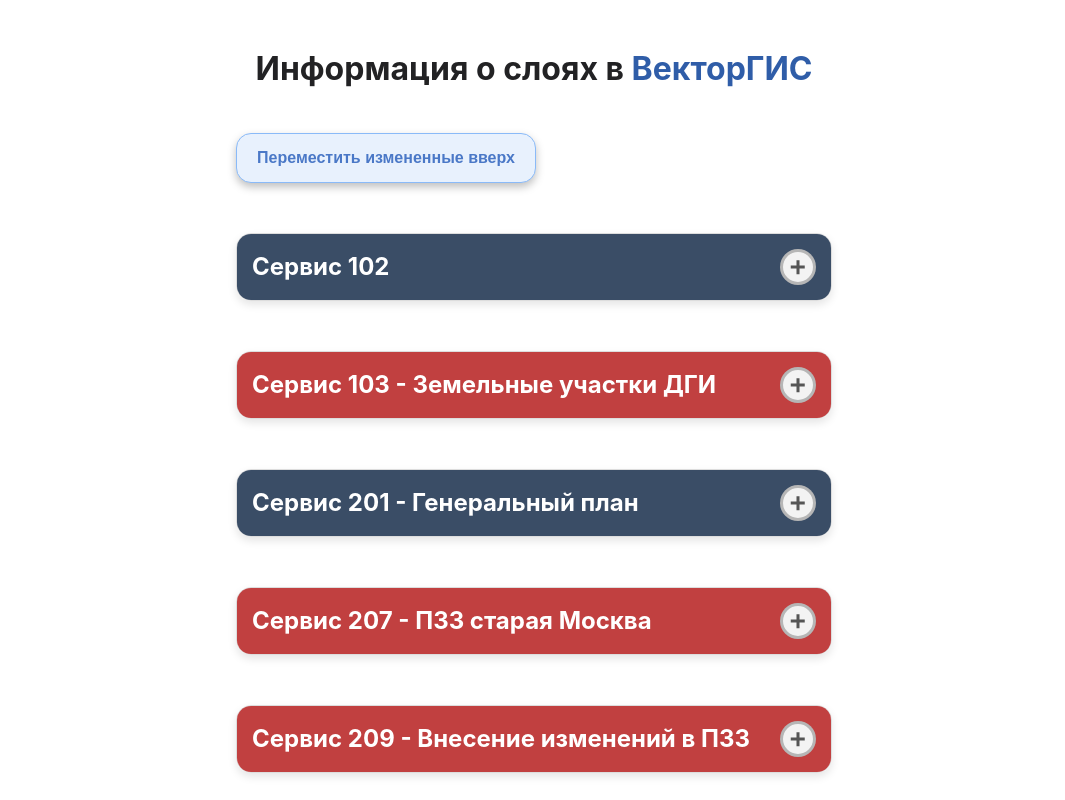
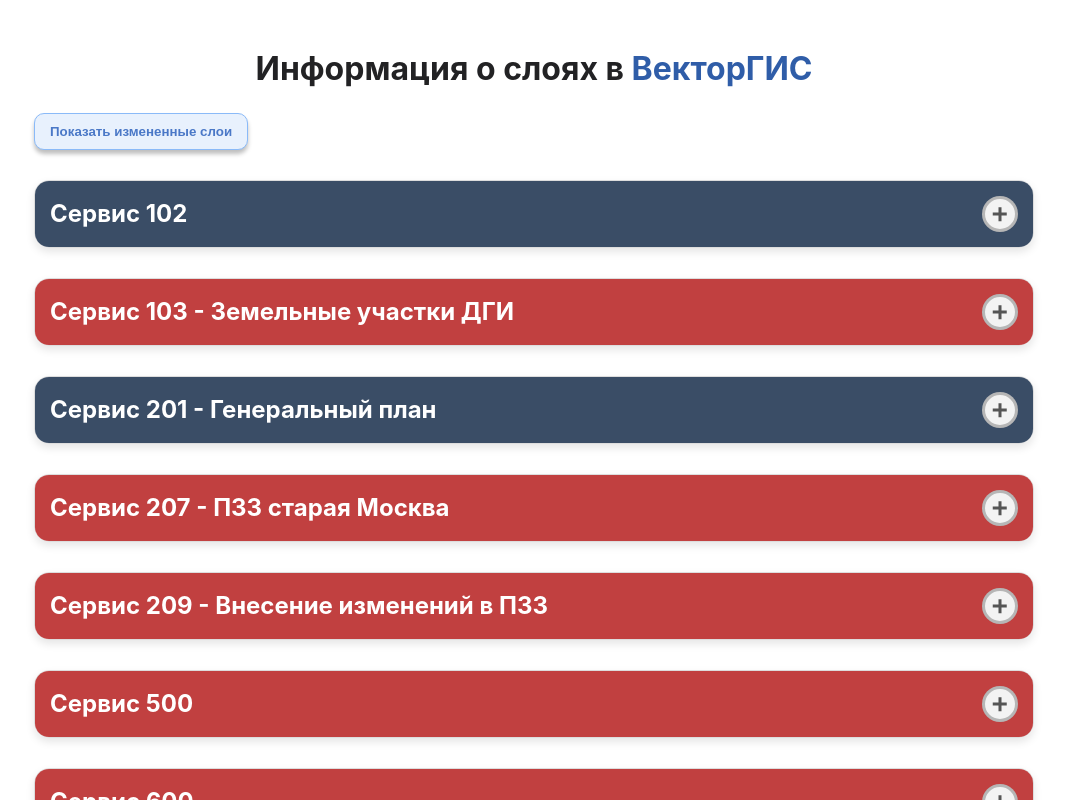
Before and after one commit to Antikab/vector-gis, a React (Vite) app in the folder frontend/: page / in a window 1280 px wide. Shown: the top 800 px of the page, without its empty margins (106-1171 px from the left). Built offline with nearby package versions, Linux system fonts and the light colour scheme.

Commit message:
сделал отображение измененных по кнопке

```diff
--- a/frontend/src/App.css
+++ b/frontend/src/App.css
@@ -5,15 +5,11 @@
 	display: flex;
 	justify-content: center;
 	align-items: center;
-	min-height: 100vh;
 }
 
 .wrapper {
 	display: flex;
 	flex-direction: column;
-	row-gap: 20px;
-	padding: 25px 50px;
-	box-sizing: border-box;
 }
 
 h1 {
@@ -81,7 +77,6 @@
 }
 
 .accordion-header {
-	gap: 30px;
 	background-color: #3a4d66;
 	color: white;
 	padding: 15px 15px;
@@ -168,12 +163,16 @@
 	flex-wrap: wrap;
 }
 
+.wrapper-button {
+	display: flex;
+	gap: 10px;
+}
+
 .sort-button {
-	padding: 15px 20px;
-	font-size: 1rem;
-	border-radius: 15px;
+	padding: 10px 15px;
+	border-radius: 10px;
 	font-weight: 600;
-	box-shadow: 0 4px 8px rgba(0, 0, 0, 0.253); /* Тень для всего аккордеона */
+	box-shadow: 0 4px 4px rgba(0, 0, 0, 0.253); /* Тень для всего аккордеона */
 	transition: box-shadow 0.3s ease; /* Плавное изменение тени */
 }
 
@@ -225,13 +224,13 @@
 /* Адаптивные стили */
 @media (max-width: 2560px) {
 	.wrapper {
-		width: 100%;
+		width: 1200px;
 		padding: 1.5rem;
 	}
 }
 @media (max-width: 1440px) {
 	.wrapper {
-		width: 100%;
+		width: 1000px;
 		padding: 1.5rem;
 	}
 }
@@ -299,7 +298,6 @@
 	}
 }
 
-
 /* Выровнять контейнер по центру экрана */
 .loading-wrapper {
 	display: flex;
--- a/frontend/src/App.jsx
+++ b/frontend/src/App.jsx
@@ -11,6 +11,8 @@
 	const [error, setError] = useState(null);
 	const [loading, setLoading] = useState(true);
 	const [progress, setProgress] = useState(0);
+	const [filteredMapsData, setFilteredMapsData] = useState({});
+	const [isFiltered, setIsFiltered] = useState(false); // добавляем состояние для отслеживания состояния фильтра
 
 	// Функция для извлечения номера из `mapKey`
 	const extractServiceNumber = (mapKey) => {
@@ -33,27 +35,22 @@
 		});
 	};
 
-	const fetchDataConfig = {
-		method: 'get',
-		maxBodyLength: Infinity,
-		url: 'http://glavapu-services:3009/todayCache',
-		// url: 'http://172.18.204.214:3009/todayCache',
+	// const fetchDataConfig = {
+	// 	method: 'get',
+	// 	maxBodyLength: Infinity,
+	// 	url: 'http://glavapu-services:3009/todayCache',
+	// 	// url: 'http://172.18.204.214:3009/todayCache',
 
-		headers: {},
-	};
+	// 	headers: {},
+	// };
 
-	const fetchYesterdayDataConfig = {
-		method: 'get',
-		maxBodyLength: Infinity,
-		url: 'http://glavapu-services:3009/yesterdayCache',
-		// url: 'http://172.18.204.214:3009/yesterdayCache',
-		headers: {},
-	};
-
-	// useEffect(() => {
-	// 	fetchData();
-	// 	fetchDataYesterday();
-	// }, []);
+	// const fetchYesterdayDataConfig = {
+	// 	method: 'get',
+	// 	maxBodyLength: Infinity,
+	// 	url: 'http://glavapu-services:3009/yesterdayCache',
+	// 	// url: 'http://172.18.204.214:3009/yesterdayCache',
+	// 	headers: {},
+	// };
 
 	// const fetchData = async () => {
 	const fetchTestData = async () => {
@@ -104,6 +101,7 @@
 			// Симуляция прогресса загрузки
 			await simulateProgress();
 			// const response = await axios.request(fetchYesterdayDataConfig);
+			// setYesterdayMapsData(response.data);
 			setYesterdayMapsData(testYesterdayData);
 			setProgress(100); // Установите прогресс в 100% после успешной загрузки
 		} catch (error) {
@@ -126,6 +124,15 @@
 
 		fetchData();
 	}, []);
+
+	// useEffect(() => {
+	// 	const fetchDates = async () => {
+	// 		await fetchData();
+	// 		await fetchDataYesterday();
+	// 	};
+
+	// 	fetchDates();
+	// }, []);
 
 	const convertTimestampToDate = (timestamp, type) => {
 		if (type === 'folder') {
@@ -179,6 +186,32 @@
 		}));
 	};
 
+	const filterChangedLayers = () => {
+		// Фильтруем только те сервисы, в которых есть изменения
+		const filteredData = Object.keys(mapsData).reduce((acc, mapKey) => {
+			const hasMismatch = mapsData[mapKey].some((layer) => {
+				const yesterdayLayer = yesterdayMapsData[mapKey]?.find(
+					(yesterdayLayer) => yesterdayLayer.code === layer.code
+				);
+				return (
+					yesterdayLayer?.timestamp &&
+					layer.timestamp &&
+					yesterdayLayer.timestamp !== layer.timestamp
+				);
+			});
+
+			if (hasMismatch) {
+				acc[mapKey] = mapsData[mapKey]; // Сохраняем только те данные, которые были изменены
+			}
+
+			return acc;
+		}, {});
+
+		// Обновляем состояние
+		setFilteredMapsData(filteredData);
+		setIsFiltered(true); // Устанавливаем состояние фильтрации в true
+	};
+
 	if (loading)
 		return (
 			<div className="loading-wrapper">
@@ -207,13 +240,20 @@
 					ВекторГИС{' '}
 				</a>{' '}
 			</h1>
-			<div>
-				<button className="sort-button">Переместить измененные вверх</button>
+			<div className="wrapper-button">
+				<button
+					className="sort-button"
+					onClick={
+						isFiltered ? () => setIsFiltered(false) : filterChangedLayers
+					}
+				>
+					{isFiltered ? 'Показать все слои' : 'Показать измененные слои'}
+				</button>
 			</div>
-			{Object.keys(mapsData).length === 0 ? (
+			{Object.keys(isFiltered ? filteredMapsData : mapsData).length === 0 ? (
 				<p>Нет доступных слоев.</p>
 			) : (
-				Object.keys(mapsData).map((mapKey) => {
+				Object.keys(isFiltered ? filteredMapsData : mapsData).map((mapKey) => {
 					const serviceNumber = extractServiceNumber(mapKey);
 					const serviceName = serviceNames[serviceNumber];
 
```
